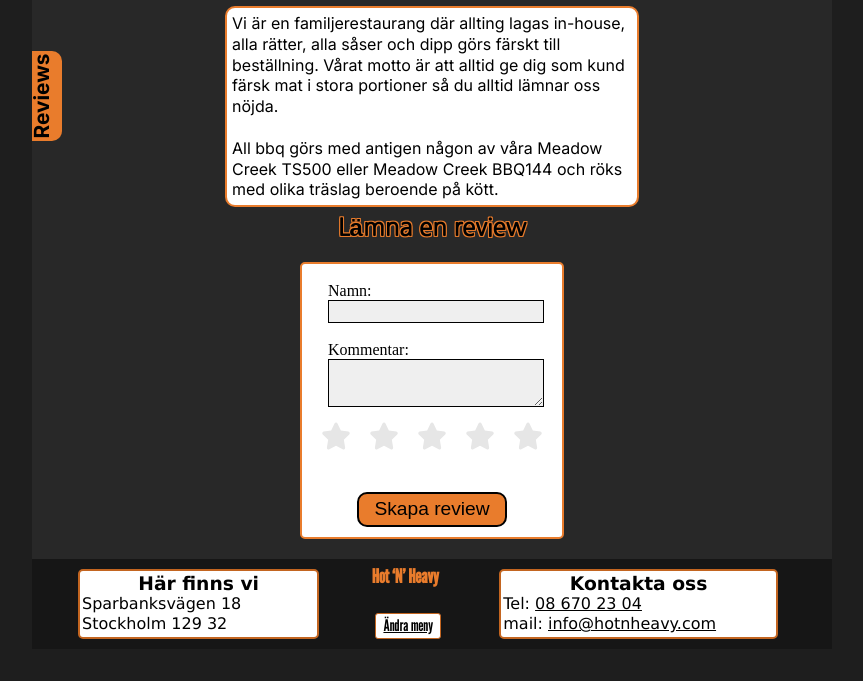
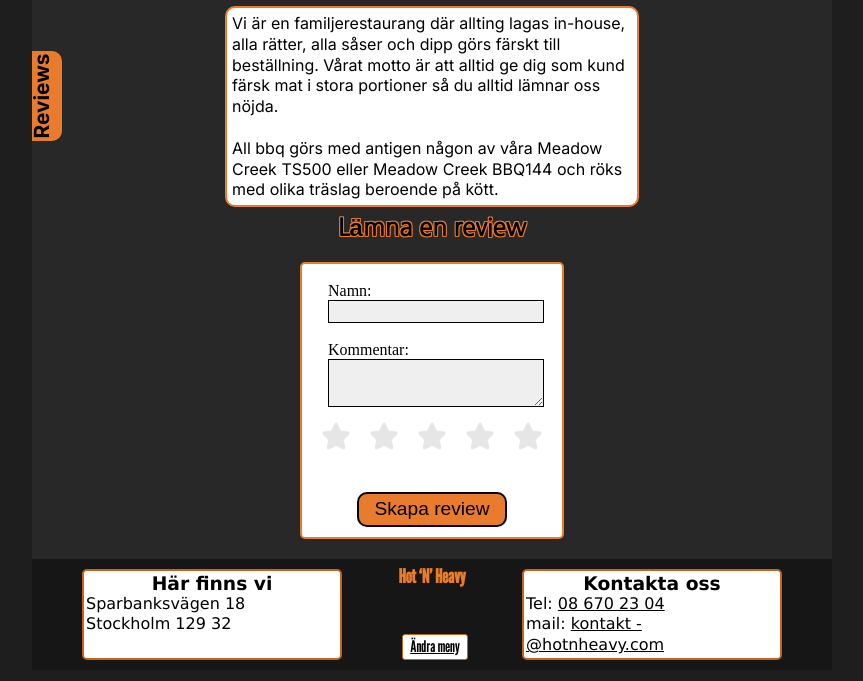
Before and after one commit to CalleAlexanderson/uppgift-2-front-end, a website built with Parcel: page src/index.html in a window 1280 px wide. Shown: the part 119-800 px from the top of the page, without its empty margins (208-1071 px from the left). Built offline with nearby package versions, Linux system fonts and the light colour scheme.

Commit message:
fixade lite som såg kostnigt ut

```diff
--- a/src/css/header_footer.scss
+++ b/src/css/header_footer.scss
@@ -16,7 +16,7 @@ header {
   height: 80px;
 }
 
-@media screen and (min-width: 501px) {
+@media screen and (min-width: 701px) {
   header {
     .headerLink {
       font-size: 1.5rem;
@@ -24,7 +24,7 @@ header {
   }
   footer {
     display: grid;
-    grid-template-columns: auto 80px auto;
+    grid-template-columns: calc(50% - 40px) 80px calc(50% - 40px);
     grid-template-rows: 40px auto !important;
     #staffLink {
       grid-area: 2/2/2/3;
--- a/src/index.html
+++ b/src/index.html
@@ -83,7 +83,7 @@
             <div id="footerDiv2">
                 <h3>Kontakta oss</h3>
                 <p>Tel: <a href="tel:+086702304">08 670 23 04 </a> <br>
-                    mail: <a href="mailto:info@hotnheavy.com">info@hotnheavy.com</a>
+                    mail: <a href="mailto:kontakt@hotnheavy.com">kontakt &shy; @hotnheavy.com</a>
                 </p>
             </div>
         </footer>
```
Also changed, not shown: src/menu.html (+1 -1 lines).
